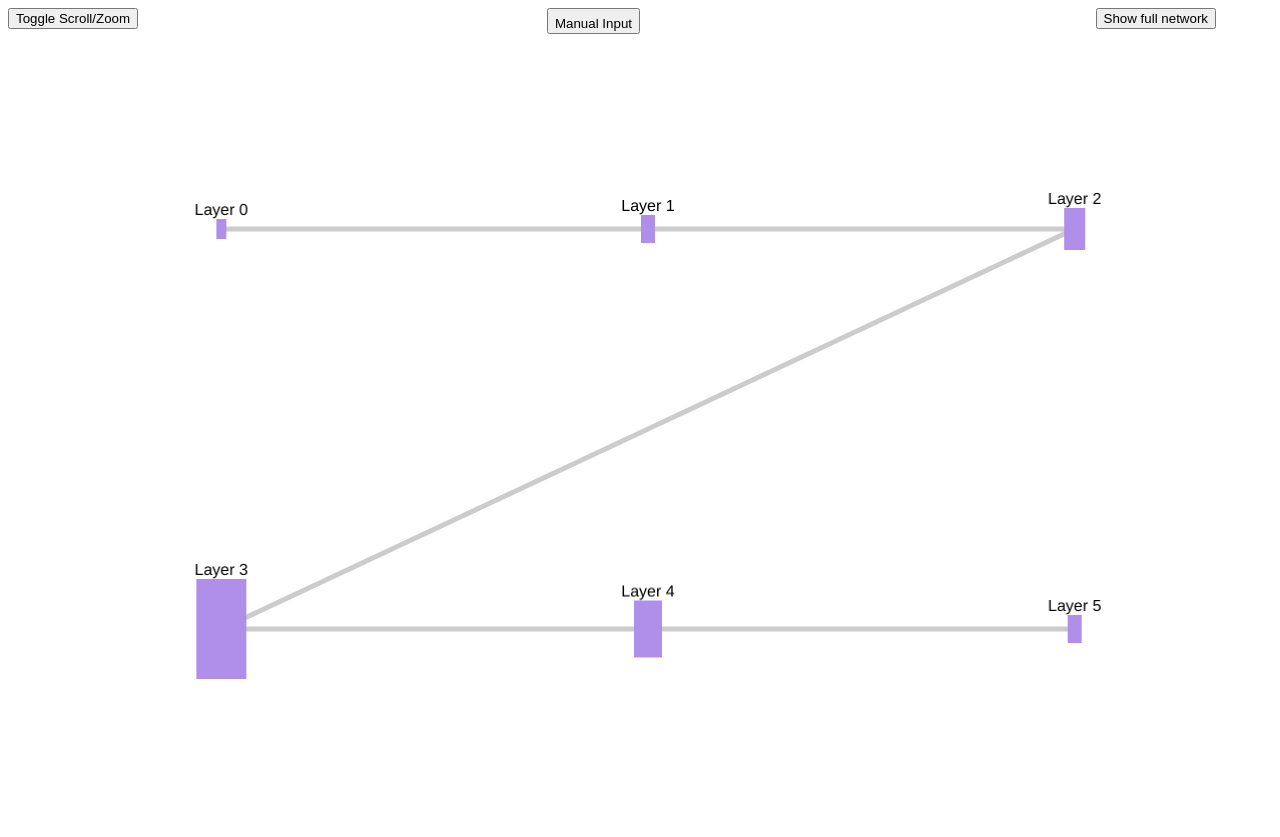
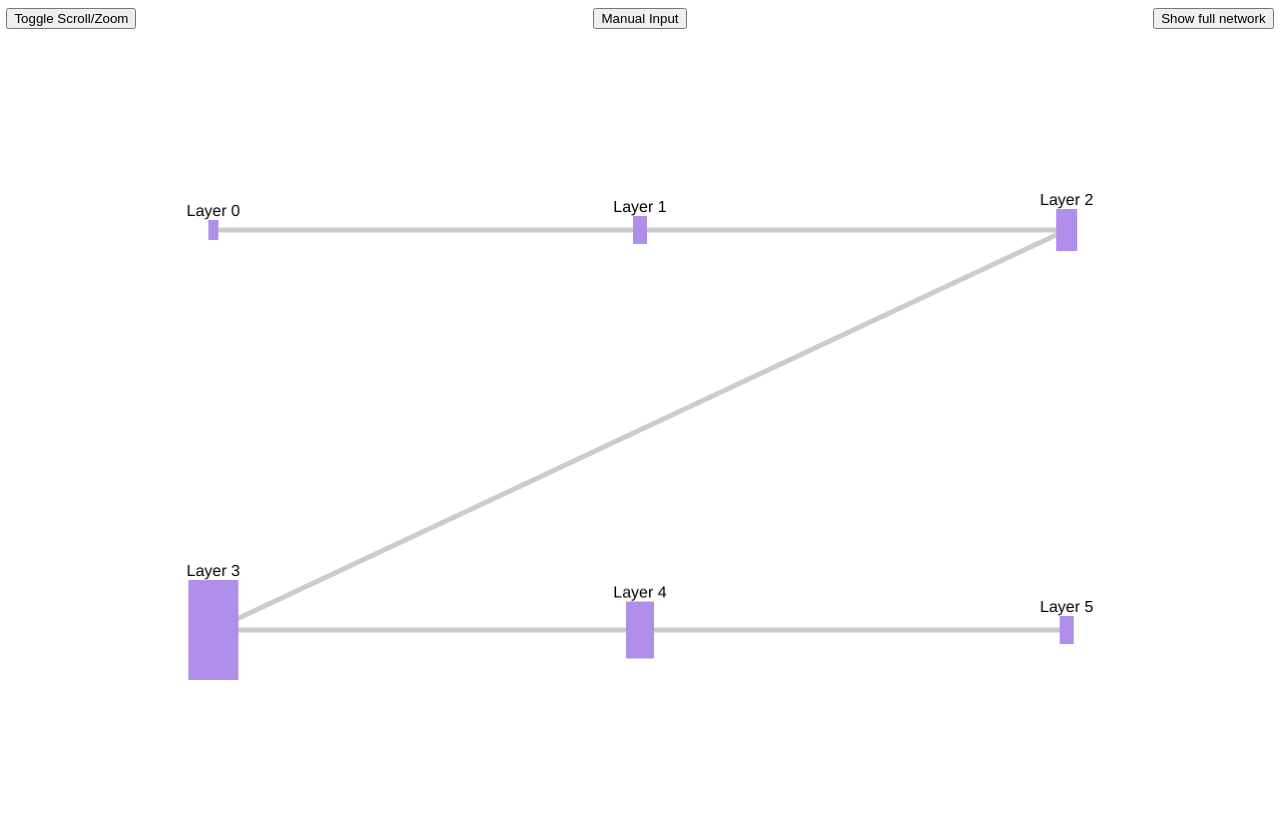
Before and after one commit to c1nnamon-toast/NNVct, a Flask app: page /abstractLayout in a window 1280 px wide. After the commit the page ends 680 px from the top, so only its background shows below. Run offline with Flask 3, Linux system fonts and the light colour scheme; some libraries are stand-ins or nearby versions.

Commit message:
ffs, css...

```diff
--- a/Application/static/style.css
+++ b/Application/static/style.css
@@ -1,31 +1,33 @@
-#returnMainNode {
+#cy {
+    width: 100%;
+    height: 100%;
     position: absolute;
-    right: 5%;
+    top: 30px;
+    left: 0px;
+}
+
+
+/*buttons*/
+
+#buttons{
+    text-align: center;
+}
+
+#toggleScrollZoom{
+    position: absolute;
+    display: inline-block;
+    left: 0.5%;
+}
+
+#returnMainNode, #fullNN {
+    position: absolute;
+    right: 0.5%;
     z-index: 20;
 }
 
-#manualInput {
-    position: absolute;
-    right: 50%;
-    /* z-index: 20; */
-    padding-top: 0.5%;
-}
 
-#fullNN
-{
-    position: absolute;
-    right: 5%;
-    z-index: 20;
-}
-
-#cy-container {
-    width: 100vw;
-    height: 100vh;
+/* #cy-container {
+    width: 95vw;
+    height: 95vh;
     overflow: auto;
-}
-
-#cy {
-    width: 100vw;
-    height: 100vh;
-    overflow-y: auto;
-}
+} */
--- a/Application/templates/abstract_layout.html
+++ b/Application/templates/abstract_layout.html
@@ -10,9 +10,12 @@
 </head>
 
 <body>
-    <button id="toggleScrollZoom">Toggle Scroll/Zoom</button>
-    <button id="manualInput">Manual Input</button>
-    <button id="fullNN">Show full network</button>
+    <div id="buttons">
+        <button id="toggleScrollZoom">Toggle Scroll/Zoom</button>
+        <!-- <button id="resetView">Reset View</button> -->
+        <button id="manualInput">Manual Input</button>
+        <button id="fullNN">Show full network</button>
+    </div>
 
     <div id="cy"></div>
 
--- a/stuff/to_do.txt
+++ b/stuff/to_do.txt
@@ -14,5 +14,6 @@
 !  14. Backend normalisation
 !  15. Fix the main layout reset view
 !  16. Fully connected layer doubled edges
+   17. Reset view abstract layout
 --------------------------------------
 ?? Illustrate the "Flow" of the Network forward (and backward if present)
```
Also changed, not shown: Application/app.py (+7 -0 lines), Application/static/abstract_layout.js (+15 -1 lines), Application/static/focused_layout.js (+22 -2 lines), Application/static/layout.js (+13 -0 lines), Application/templates/focused_layout.html (+5 -2 lines), Application/templates/layout.html (+6 -8 lines).
